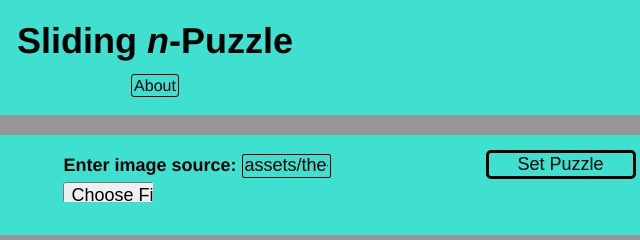
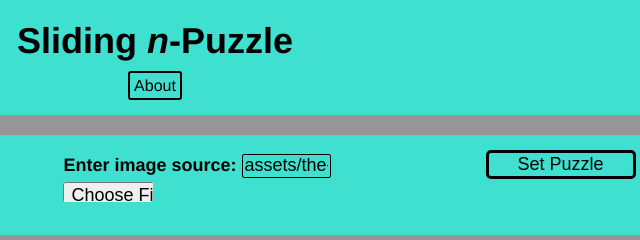
Before and after one commit to aefritz/Sliding-Tile-Game, a plain HTML site: page index.html in a window 1280 px wide. Shown: the top 240 px of the page, 485-1125 px from the left. Drawn offline with Linux system fonts and the light colour scheme.

Commit message:
updated styling

```diff
--- a/style.css
+++ b/style.css
@@ -22,9 +22,9 @@ h1 {
 }
 a {
   text-decoration: none;
-  border: 1px solid black;
+  border: 2px solid black;
   border-radius: 3px;
-  padding: 2px;
+  padding: 4px;
   color: black;
 }
 main {
```
